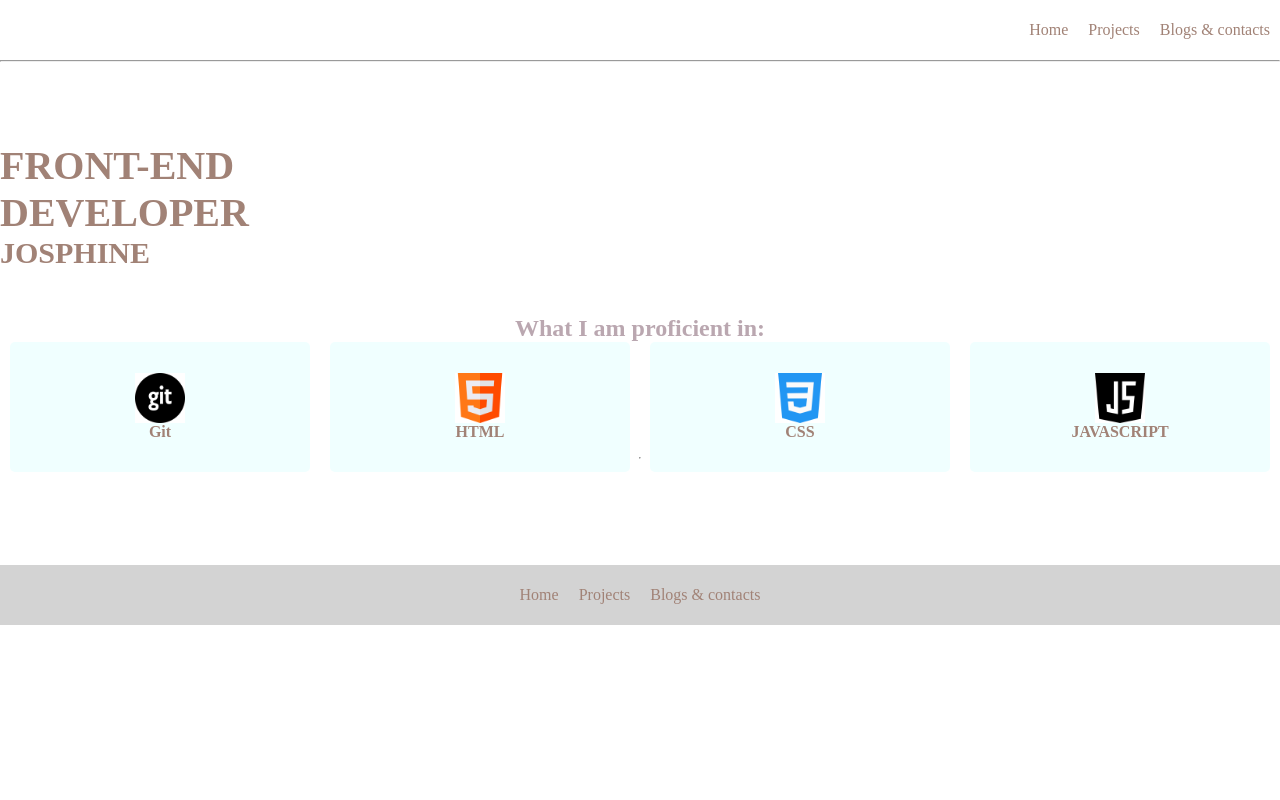
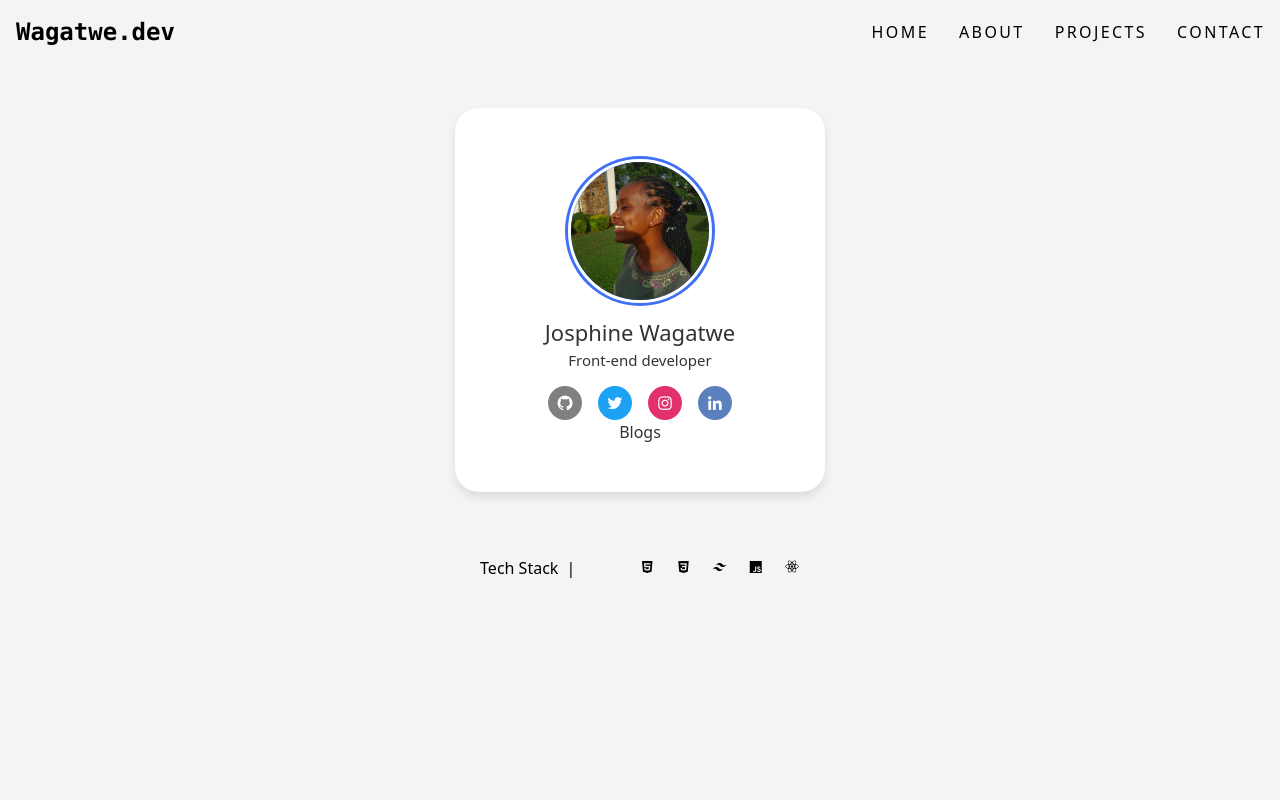
Before and after one commit to wagatzzz/portfolio, a plain HTML site: page index.html in a window 1280 px wide. Shown: the top 800 px of the page. Drawn offline with nearby package versions, Linux system fonts and the light colour scheme.

Commit message:
New look

```diff
--- a/index.html
+++ b/index.html
@@ -2,95 +2,286 @@
 <html lang="en">
 <head>
     <meta charset="UTF-8">
-    <meta http-equiv="X-UA-Compatible" content="IE=edge">
     <meta name="viewport" content="width=device-width, initial-scale=1.0">
-    <link rel="stylesheet" href="style.css">
+    <title>Document</title>
+    <link href="https://cdn.jsdelivr.net/npm/tailwindcss@2.2.15/dist/tailwind.min.css" rel="stylesheet">
     <link href='https://unpkg.com/boxicons@2.1.4/css/boxicons.min.css' rel='stylesheet'>
-    <title>My personal website</title>
-</head>
-<body>
+    <style>
+body{
+    height: 100vh;
+    background-color: #f4f4f4;
+}
+.profile{
+    display: flex;
+    align-items: center;
+    justify-content: center;
+}
+
+li {
+  display: table-cell;
+  position: relative;
+
+}
+#links a {
+
+  text-transform: uppercase;
+  text-decoration: none;
+  letter-spacing: 0.15em;
+  padding: 15px;
+  position: relative;
+}
+#links a:after {
+  background: none repeat scroll 0 0 transparent;
+  bottom: 0;
+  content: "";
+  display: block;
+  height: 2px;
+  left: 50%;
+  position: absolute;
+  background: black;
+  transition: width 0.3s ease 0s, left 0.3s ease 0s;
+  width: 0;
+}
+#links a:hover:after {
+  width: 100%;
+  left: 0;
+}
+.profile-card{
+    display: flex;
+    align-items: center;
+    justify-content: center;
+    flex-direction: column;
+    max-width: 370px;
+    width: 100%;
+    background: #fff;
+    border-radius: 24px;
+    box-shadow: 0 5px 10px rgba(0, 0, 0, 0.1) ;
+}
+
+.image{
+    position: relative;
+    width: 150px;
+    height: 150px;
+    border-radius: 50%;
+    background-color: #4070f4;
+    padding: 3px;
+    margin-bottom: 10px;
+
+}
+.image .profile-image{
+    width: 100%;
+    height: 100%;
+    object-fit: cover;
+    border-radius: 50%;
+    border: 3px solid #fff;
 
 
-    <header class="header">
-        <a href="index.html">Home</a>
-        <a href="projects.html">Projects</a>
-        <a href="#" onclick="showProfileCard()">Blogs & contacts</a>
-    </header>
-    <hr>
+}
+.profile-card .text-data{
+    display: flex;
+    flex-direction: column;
+    align-items: center;
+    color: #333;
+
+}
+.text-data .name{
+    font-size: 22px;
+    font-weight: 500;
 
 
+}
+.text-data .job{
+    font-size: 15px;
+    font-weight: 400;
 
-        <div class="name-proficient">
-        <div class="name">
-            <h1>FRONT-END</h1>
-            <h1>DEVELOPER</h1>
-            <h2>JOSPHINE</h2>
+
+}
+.profile-card .media-buttons{
+    display: flex;
+    align-items: center;
+    margin-top: 15px;
+
+}
+.media-buttons .links{
+    display: flex;
+    align-items: center;
+    justify-content: center;
+    color: #fff;
+    font-size: 18px;
+    width: 34px;
+    height: 34px;
+    border-radius: 50%;
+    margin: 0 8px;
+    background-color: #4070f4;
+    text-decoration: none;
+
+}
+
+
+.blog a{
+    text-decoration: none;
+    color:  #333;
+}
+.blog a:hover{
+    font-weight: bold;
+}
+.container {
+    height: 100vh;
+    display: flex;
+    align-items: center;
+    justify-content: center;
+}
+
+.text {
+    opacity: 0; /* Set initial opacity to 0 to hide the element */
+}
+
+
+    </style>
+</head>
+<body class="flex flex-col">
+    <header class="flex flex-row justify-between h-11 py-4">
+        <div>
+            <h1 class="text-2xl font-bold px-4 font-mono">Wagatwe.dev</h1>
         </div>
-        <div class="heading"><h2 style="color: #BAA7B0;">What I am proficient in:</h2></div>
-        <div class="proficient">
-
-            <div class="img" style="background-color: azure;">
-                <img src="git.png" width="50px" height="50px">
-                <p style="background-color: azure;">Git</p>
-            </div>
-            <div class="img" style="background-color: azure;">
-                <img src="html.png" width="50px" height="50px">
-                <p style="background-color: azure;">HTML</p>
-            </div>
-            <div class="img" style="background-color: azure;">
-                <img src="css-3.png" width="50px" height="50px">
-                <p style="background-color: azure;">CSS</p>
-            </div>
-            <div class="img" style="background-color: azure;">
-                <img src="java-script.png" width="50px" height="50px">
-                <p style="background-color: azure;">JAVASCRIPT</p>
+        <div>
+            <ul id="links" class="py-1">
+                <li><a href="#home">Home</a></li>
+                <li><a  href="#container">About</a></li>
+                <li><a  href="#projects">Projects</a></li>
+                <li><a  href="#">Contact</a></li>
+              </ul>
         </div>
 
-        </div>
+    </header>
 
-    <div id="overlay">
-
-        <div id="profileCard">
+    <section id="home" class="profile mt-8 py-8">
+    <div class="profile-card h-96 flex items-center justify-center">
       <div class="image">
-                <img src="me.jpg" alt="" class="profile-image">
+          <img src="wagatz.jpeg" alt="" class="profile-image">
       </div>
       <div class="text-data">
           <span class="name">Josphine Wagatwe</span>
           <span class="job">Front-end developer</span>
       </div>
       <div class="media-buttons">
-                <a href="https://github.com/wagatzzz"style="background: grey" class="links">
-                    <i class='bx bxl-github' style="background: grey ; color: white" ></i>
+          <a href="https://github.com/wagatzzz"style="background: grey" class="links" target="_blank">
+              <i class='bx bxl-github'></i>
           </a>
-                <a href="https://twitter.com/wagatzzz?t=Q8H4Nri2EoPOdjvX1uphsA&s=09"style="background: #1da1f2" class="links">
-                    <i class='bx bxl-twitter' style="background: #1da1f2 ; color: white" ></i>
+          <a href="https://twitter.com/wagatzzz?t=Q8H4Nri2EoPOdjvX1uphsA&s=09"style="background: #1da1f2" class="links" target="_blank">
+              <i class='bx bxl-twitter'></i>
           </a>
-                <a href="https://instagram.com/wagatz.z.z?igshid=MzNlNGNkZWQ4Mg=="style="background: #e1306c" class="links">
-                    <i class='bx bxl-instagram' style="background: #e1306c ; color: white" ></i>
+          <a href="https://instagram.com/wagatz.z.z?igshid=MzNlNGNkZWQ4Mg=="style="background: #e1306c" class="links" target="_blank">
+              <i class='bx bxl-instagram'></i>
           </a>
-                <a href="#"style="background: #5C80BC" class="links">
-                    <i class='bx bxl-linkedin' style="background: #5C80BC ; color: white" ></i>
+          <a href="#"style="background: #5C80BC" class="links" target="_blank">
+              <i class='bx bxl-linkedin'></i>
           </a>
 
       </div>
       <div class="blog">
-                <a href="#">Blogs</a>
+          <a href="#" target="_blank">Blogs</a>
+      </div>
+    </section>
+
+    <section class="profile h-24 flex flex-row space-x-16 mt-8">
+      <div class="flex flex-row space-x-2">
+        <h1>Tech Stack</h1>
+        <p>|</p>
+
+      </div>
+      <div class="space-x-4">
+        <i class='bx bxl-html5'></i>
+        <i class='bx bxl-css3'></i>
+        <i class='bx bxl-tailwind-css' ></i>
+        <i class='bx bxl-javascript'></i>
+        <i class='bx bxl-react'></i>
+      </div>
+
+
+    </section>
+
+    <section id="container" class="container text profile profilex my-52 flex items-center h-80">
+      <img class="w-48 h-48 rounded" src="linux-laptop-cover-image.webp" alt="">
+      <div class="w-96 h-48 ml-4">
+
+        <h1 class="text-blue-800">ABOUT ME</h1>
+        <h1 class="font-bold font-serif">A dedicated Front-end Developer based in Kenya.</h1>
+        <p class="text-gray-600">
+          Lorem Ipsum is simply dummy text of the printing and typesetting industry. Lorem Ipsum has been the industry's standard dummy text ever since the 1500s, when an unknown printer took a galley of type and scrambled it to make a type specimen book. It has survived not only five centuries
+        </p>
+
+      </div>
+    </section>
+
+    <section id="projects" class="profile flex flex-col space-y-2">
+
+        <h1 class="text-blue-800">PROJECTS</h1>
+        <h1 class="font-bold font-serif">Each project is a unique place of development</h1>
+
+
+        <div class="flex flex-col">
+          <div class="flex flex-row border-2 rounded">
+            <div class="">
+              <img class="h-96 w-96 " src="wagatz.jpeg" alt="">
+
+            </div>
+            <div class="flex flex-col p-2 w-96 h-96 profile">
+              <h1 class="text-blue-800">TITLE</h1>
+              <p class="mt-2 text-gray-600">description Lorem Ipsum is simply dummy text of the printing and typesetting industry. Lorem Ipsum has been the industry's standard dummy text ever since the 1500s, when an unknown printer took a galley of type and scrambled it to make a type specimen book. It has survived not only five centuries</p>
+              <div class="flex flex-row space-x-4 mt-6">
+                <a class="underline text-blue-800" href="" target="_blank">Github</a>
+                <a class="underline text-blue-800" href="" target="_blank">Live Demo</a>
+              </div>
+
             </div>
 
           </div>
         </div>
 
-        <hr>
-        <footer class="footer">
-            <a href="index.html">Home</a>
-            <a href="projects.html">Projects</a>
-            <a href="#" onclick="showProfileCard()">Blogs & contacts</a>
-          </footer>
+      <div class="flex flex-col">
+        <div class="flex flex-row border-2 rounded">
+          <div class="">
+            <img class="h-96 w-96 " src="wagatz.jpeg" alt="">
+
+          </div>
+          <div class="flex flex-col p-2 w-96 h-96 profile">
+            <h1 class="text-blue-800">TITLE</h1>
+            <p class="mt-2 text-gray-600">description Lorem Ipsum is simply dummy text of the printing and typesetting industry. Lorem Ipsum has been the industry's standard dummy text ever since the 1500s, when an unknown printer took a galley of type and scrambled it to make a type specimen book. It has survived not only five centuries</p>
+            <div class="flex flex-row space-x-4 mt-6">
+              <a class="underline text-blue-800" href="" target="_blank">Github</a>
+              <a class="underline text-blue-800" href="" target="_blank">Live Demo</a>
+            </div>
 
           </div>
 
+        </div>
+      </div>
 
+      <div class="flex flex-col">
+        <div class="flex flex-row border-2 rounded">
+          <div class="">
+            <img class="h-96 w-96 " src="wagatz.jpeg" alt="">
 
+          </div>
+          <div class="flex flex-col p-2 w-96 h-96 profile">
+            <h1 class="text-blue-800">TITLE</h1>
+            <p class="mt-2 text-gray-600">description Lorem Ipsum is simply dummy text of the printing and typesetting industry. Lorem Ipsum has been the industry's standard dummy text ever since the 1500s, when an unknown printer took a galley of type and scrambled it to make a type specimen book. It has survived not only five centuries</p>
+            <div class="flex flex-row space-x-4 mt-6">
+              <a class="underline text-blue-800" href="" target="_blank">Github</a>
+              <a class="underline text-blue-800" href="" target="_blank">Live Demo</a>
+            </div>
+
+          </div>
+
+        </div>
+      </div>
+    </section>
+
+  </div>
+
+  <script src="https://cdnjs.cloudflare.com/ajax/libs/gsap/3.10.1/gsap.min.js"></script>
+  <script src="https://cdnjs.cloudflare.com/ajax/libs/gsap/3.10.1/ScrollTrigger.min.js"></script>
   <script src="index.js"></script>
 </body>
 </html>
--- a/index.js
+++ b/index.js
@@ -1,17 +1,17 @@
-function showProfileCard() {
-    var overlay = document.getElementById("overlay");
-    var profileCard = document.getElementById("profileCard");
+// Initialize GSAP
+gsap.registerPlugin(ScrollTrigger);
 
-    overlay.style.display = "block";
-    profileCard.style.display = "block";
-}
+// Define the animation
+const text = document.querySelector(".text");
 
-window.addEventListener("click", function (event) {
-    var overlay = document.getElementById("overlay");
-    var profileCard = document.getElementById("profileCard");
-
-    if (event.target === overlay) {
-        overlay.style.display = "none";
-        profileCard.style.display = "none";
+gsap.to(text, {
+    opacity: 1,
+    duration: 1, // Adjust the duration as needed
+    scrollTrigger: {
+        trigger: text,
+        start: "-550  centre", // Scroll trigger point set to three times the viewport height
+        end: "center center",
+        scrub: true,
+        toggleActions: "play reverse play reverse",
     }
 });
--- a/style.css
+++ /dev/null
@@ -1,252 +0,0 @@
-@import url('https://fonts.googleapis.com/css2?family=Poppins:wght@300;400;500;600&display=swap');
-* {
-    padding: 0;
-    margin: 0;
-    background-color: white;
-    max-width: 100%;
-    height: auto;
-    color: black;
-    max-width: 100%;
-    color: #A18276;
-
-  }
-
-
-
-
-.header{
-
-
-    display: flex;
-    justify-content: center;
-    align-items: center;
-    height: 60px;
-    width: 100%;
-
-
-
-}
-.header a{
-  margin: 0 10px; /* Adjust the spacing between links as needed */
-  color: #A18276;
-  text-decoration: none;
-
-
-}
-.header a:hover{
-    cursor: pointer;
-    font-weight: bold;
-
-
-}
-
-.name-proficient{
-    display: flex;
-    justify-content: center;
-    flex-direction: column;
-    align-items: center;
-    width: 100%;
-
-}
-.name{
-
-
-    margin-top: 80px;
-    font-size: 20px;
-    display: flex;
-    flex-direction: column;
-    width: 100%;
-
-}
-.name h1, .name h2 {
-    margin: 0;
-    color: #A18276;
-  }
-  .heading{
-    margin-top: 45px;
-    color: #BAA7B0;
-    margin-bottom: 15px;
-  }
-.proficient{
-
-    display: flex;
-    justify-content: center;
-    align-items: center;
-    height: 100px;
-    width: 100%;
-
-
-}
-.img{
-
-    margin-right: 80px;
-    border-radius: 5px;
-    height: 130px;
-    width: 40%;
-    display: flex;
-    flex-direction: column;
-    justify-content: center;
-    align-items: center;
-    font-weight: bold;
-    background-color: azure;
-
-}
-.img:hover{
-  box-shadow: 0 0 5px rgba(128, 128, 128, 0.5), 0 0 10px rgba(128, 128, 128, 0.5), 0 0 15px rgba(128, 128, 128, 0.5);
-  cursor: pointer;
-}
-
-.proficient .img {
-    margin: 10px;
-  }
-
-  .footer {
-   background: lightgrey;
-    display: flex;
-    justify-content: center;
-    align-items: center;
-    height: 60px;
-    width: 100%;
-    margin-top: 106px; /* Adjust the height as needed */
-  }
-
-  .footer a {
-    margin: 0 10px; /* Adjust the spacing between links as needed */
-    color: #A18276;
-    text-decoration: none;
-    background-color: lightgrey;
-  }
-
-  .footer a:hover {
-    cursor: pointer;
-    font-weight: bold;
-
-  }
-  /*profile-card*/
-  #overlay {
-    display: none;
-    position: fixed;
-    top: 0;
-    left: 0;
-    width: 100%;
-    height: 100%;
-    background-color: rgba(0, 0, 0, 0.5);
-    z-index: 9999;
-}
-
-  #profileCard {
-    display: none;
-    position: absolute;
-    top: 50%;
-    left: 50%;
-    transform: translate(-50%, -50%);
-    max-width: 370px;
-    width: 100%;
-    background: #fff;
-    border-radius: 24px;
-    padding: 25px;
-    box-shadow: 0 5px 10px rgba(0, 0, 0, 0.1) ;
-  }
-
-  #profileCard .image {
-    display: flex;
-    align-items: center;
-    justify-content: center;
-    position:relative ;
-    width: 150px;
-    height: 150px;
-    border-radius: 50%;
-    padding: 0;
-    margin-bottom: 5px;
-  }
-
-
-
-  #profileCard .image .profile-image {
-
-    width: 100%;
-    height: 100%;
-    object-fit: cover;
-    border-radius: 50%;
-
-
-  }
-
-  #profileCard .text-data {
-    text-align: center;
-    color: #333;
-  }
-
-  #profileCard .text-data .name {
-    font-size: 22px;
-    font-weight: 500;
-  }
-
-  #profileCard .text-data .job {
-    font-size: 15px;
-    font-weight: 400;
-    margin-bottom: 10px;
-  }
-
-  #profileCard .media-buttons {
-    display: flex;
-    align-items: center;
-    justify-content: center;
-    margin-top: 15px;
-  }
-
-  #profileCard .media-buttons .links {
-    display: flex;
-    align-items: center;
-    justify-content: center;
-    color: #fff;
-    font-size: 18px;
-    width: 34px;
-    height: 34px;
-    border-radius: 50%;
-    margin: 0 8px;
-    background-color: #4070f4;
-    text-decoration: none;
-
-  }
-
-  #profileCard .blog {
-    text-align: center;
-  }
-
-  #profileCard .blog a {
-    text-decoration: none;
-    color: #333;
-  }
-
-  #profileCard .blog a:hover {
-    font-weight: bold;
-  }
-
-
-
-  @media screen and (min-width: 500px) {
-    .container {
-      max-width: 600px;
-    }
-
-    .header {
-      display: flex;
-      justify-content: flex-end;
-      text-align: center;
-    }
-
-    .name-proficient {
-      display: flex;
-      flex-direction: column;
-      align-items: center;
-    }
-
-    .proficient {
-      flex-direction: row;
-    }
-
-    .footer {
-      text-align: center;
-    }
-  }
```
Also changed, not shown: css-3.png (deleted), git.png (deleted), html.png (deleted), java-script.png (deleted), linux-laptop-cover-image.webp (added), me.jpg (deleted), wagatz.jpeg (added), 5 other files. Lines whose indentation alone changed are shown as unchanged.
